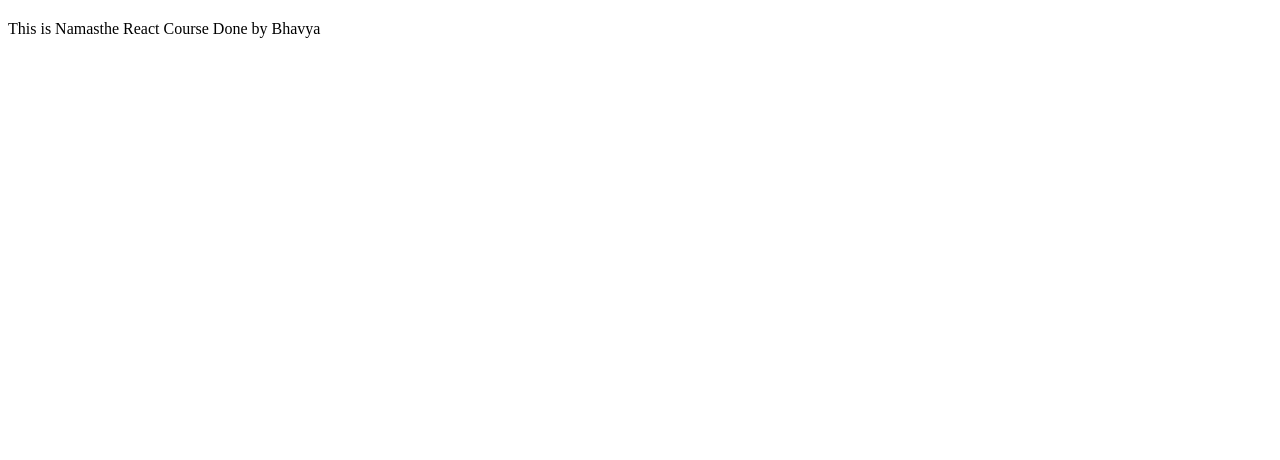
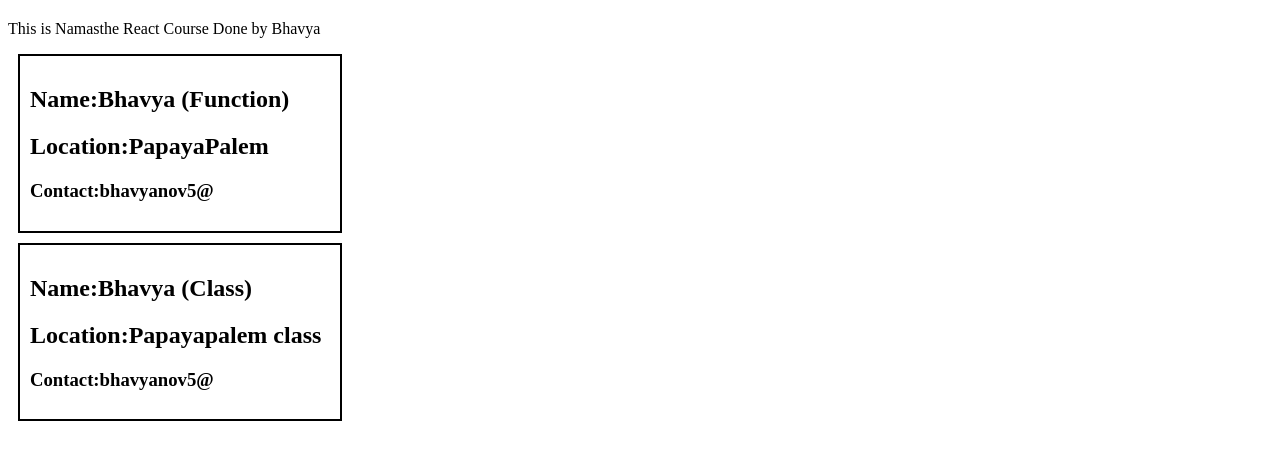
Before and after one commit to bhavya970/Namasthe-React, a React (Vite) app: page /about in a window 1280 px wide. Shown: the part 186-646 px from the top of the page. Built offline with nearby package versions, Linux system fonts and the light colour scheme.

Commit message:
Created Class Based Component for UserClass.js

```diff
--- a/index.css
+++ b/index.css
@@ -62,3 +62,10 @@ button :hover{
     margin: 5px;
     padding: 10px;
 }
+
+.user-card{
+    border: 2px solid black;
+    width: 300px;
+    padding: 10px;
+    margin: 10px;
+}
--- a/src/components/About.js
+++ b/src/components/About.js
@@ -1,8 +1,12 @@
+import User from "./User";
+import UserClass from "./UserClass";
 const About = () => {
     return (
         <div>
             <h1>About Us Page</h1>
             <p>This is Namasthe React Course Done by Bhavya </p>
+            <User name= {"Bhavya (Function)"} />
+            <UserClass name = {"Bhavya (Class)"} location = {"Papayapalem class"}/>
         </div>
     )
 }
--- /dev/null
+++ b/src/components/User.js
@@ -0,0 +1,9 @@
+const User = ({ name }) => {
+    return <div className="user-card">
+        <h2>Name:{name}</h2>
+        <h2>Location:PapayaPalem</h2>
+        <h3>Contact:bhavyanov5@</h3>
+    </div>
+}
+
+export default User;
--- /dev/null
+++ b/src/components/UserClass.js
@@ -0,0 +1,17 @@
+import React from "react";
+
+class UserClass extends React.Component {
+    constructor(props) {
+        super(props);
+    }
+    render() {
+        const {name , location} = this.props;
+        return <div className="user-card">
+        <h2>Name:{name}</h2>
+        <h2>Location:{location}</h2>
+        <h3>Contact:bhavyanov5@</h3>
+    </div>
+    }
+}
+
+export default UserClass;
```
